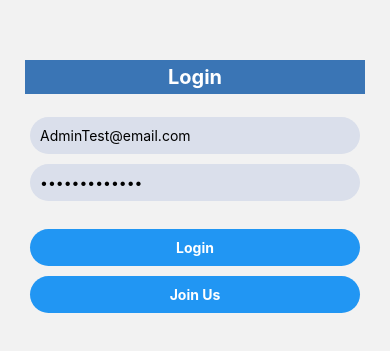
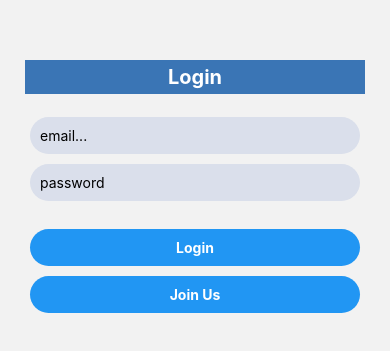
Before and after one commit to WinnieChowCodes/WhatsThatApp, a React Native app: screen / in a window 390 px wide. Shown: the part 233-584 px from the top of the page. Built offline with nearby package versions, Linux system fonts and the light colour scheme.

Commit message:
Update Login.js
Ammended response code handling
Added draft data to async storage
Set the email and passwords states to an empty string

```diff
--- a/Views/Login.js
+++ b/Views/Login.js
@@ -50,8 +50,8 @@ class Login extends Component {
   constructor(props) {
     super(props);
     this.state = {
-      email: 'AdminTest@email.com',
-      password: 'AdminTest@123',
+      email: '',
+      password: '',
       error: '', // Stores the appropriate error
       responseData: [],
     };
@@ -63,6 +63,8 @@ class Login extends Component {
   async componentDidMount() {
     await AsyncStorage.removeItem('SessionToken');
     await AsyncStorage.removeItem('userID');
+    await AsyncStorage.setItem('drafts', '[]');
+    await AsyncStorage.setItem('lastDraftID', 0);
   }
 
   emailHandler = (email) => {
@@ -78,7 +80,6 @@ class Login extends Component {
     const item = this.state;
     // Resets the error state whenever we submit the form
     this.setState({ error: '' });
-    console.log(item.email);
     // Validation
     if (!(item.email && item.password)) {
       this.setState({ error: 'All Fields must be filled' });
@@ -105,9 +106,11 @@ class Login extends Component {
           return response.json();
         }
         if (response.status === 400) {
-          throw new Error('Email/Password Incorrect');
+          const err = 'Incorrect email/Password provided';
+          throw err;
         } else {
-          throw new Error('Server Error! Please try again later!');
+          const err = 'Server Error! Please try again later!';
+          throw err;
         }
       })
       .then(async (responseJson) => {
```
